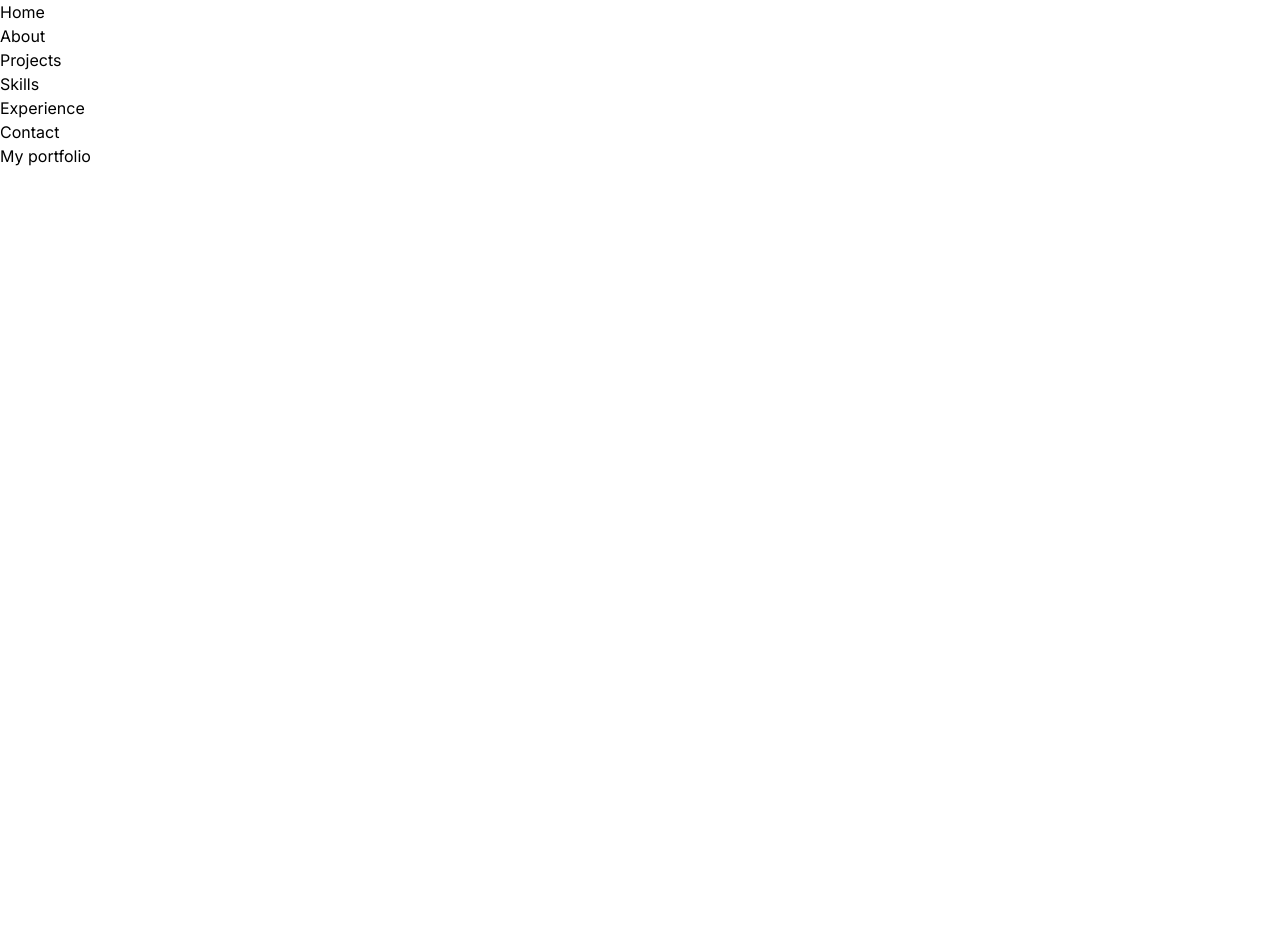
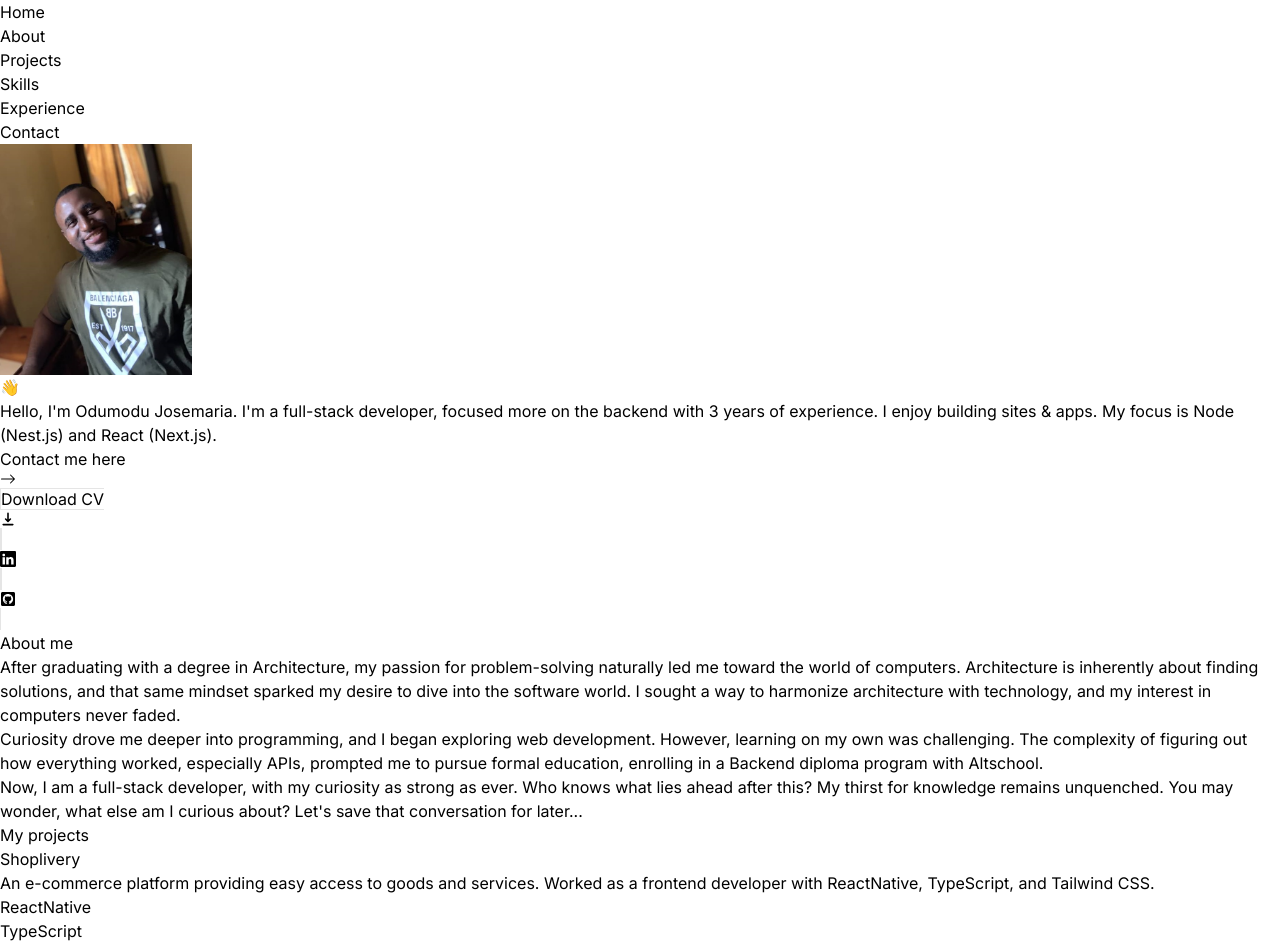
Before and after one commit to dejosemario/my-portfolio, a Next.js app: page / in a window 1280 px wide. Shown: the top 947 px of the page. Before the commit the page ends 800 px from the top, so only its background shows below. Built offline with nearby package versions, Linux system fonts and the light colour scheme.

Commit message:
chore: add the created components to it's parent component/page

```diff
--- a/src/app/page.tsx
+++ b/src/app/page.tsx
@@ -1,9 +1,16 @@
+import SectionDivider from '@/components/atoms/SectionDivider'
+import About from '@/components/molecules/About'
+import HeroSection from '@/components/molecules/HeroSection'
+import Projects from '@/components/organisms/Projects'
 import Image from 'next/image'
 
 export default function Home() {
   return (
-    <main className="flex min-h-screen flex-col items-center justify-between p-24">
-     <div>My portfolio</div>
+    <main className="flex min-h-screen flex-col items-center justify-between px-4">
+    <HeroSection />
+    <SectionDivider />
+    <About />
+    <Projects />
     </main>
   )
 }
```
Also changed, not shown: .eslintrc.json.
